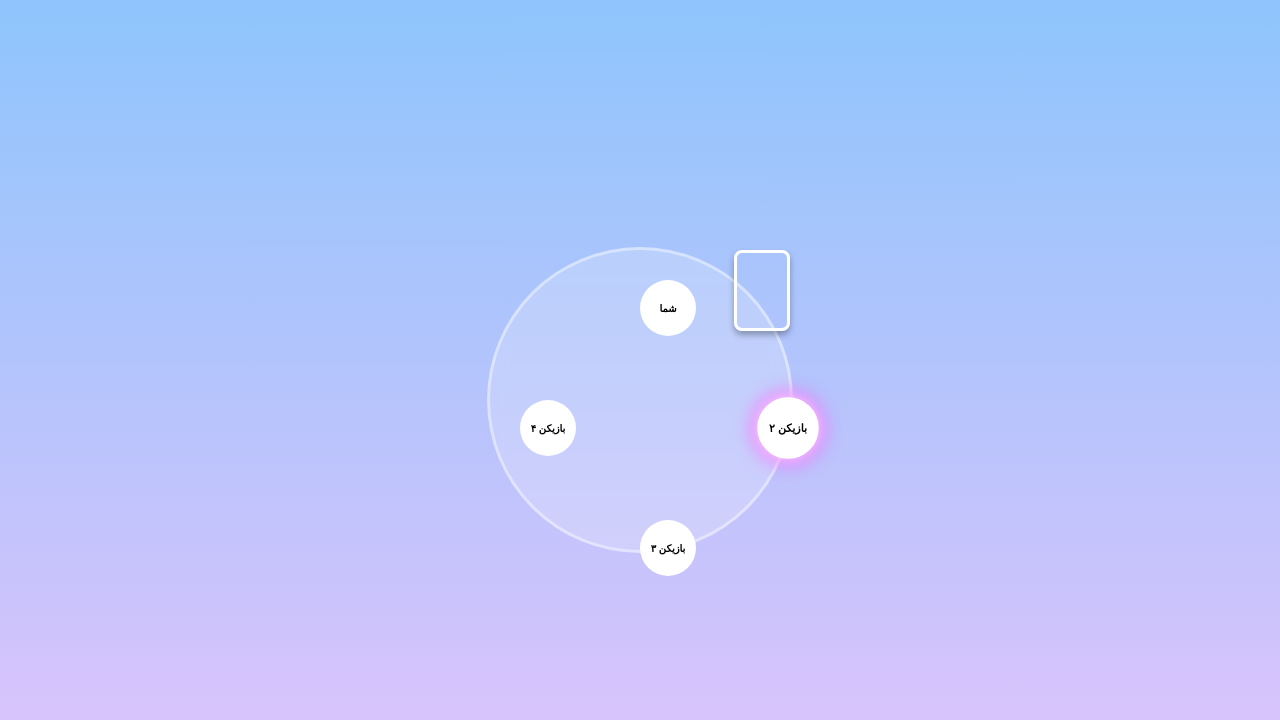
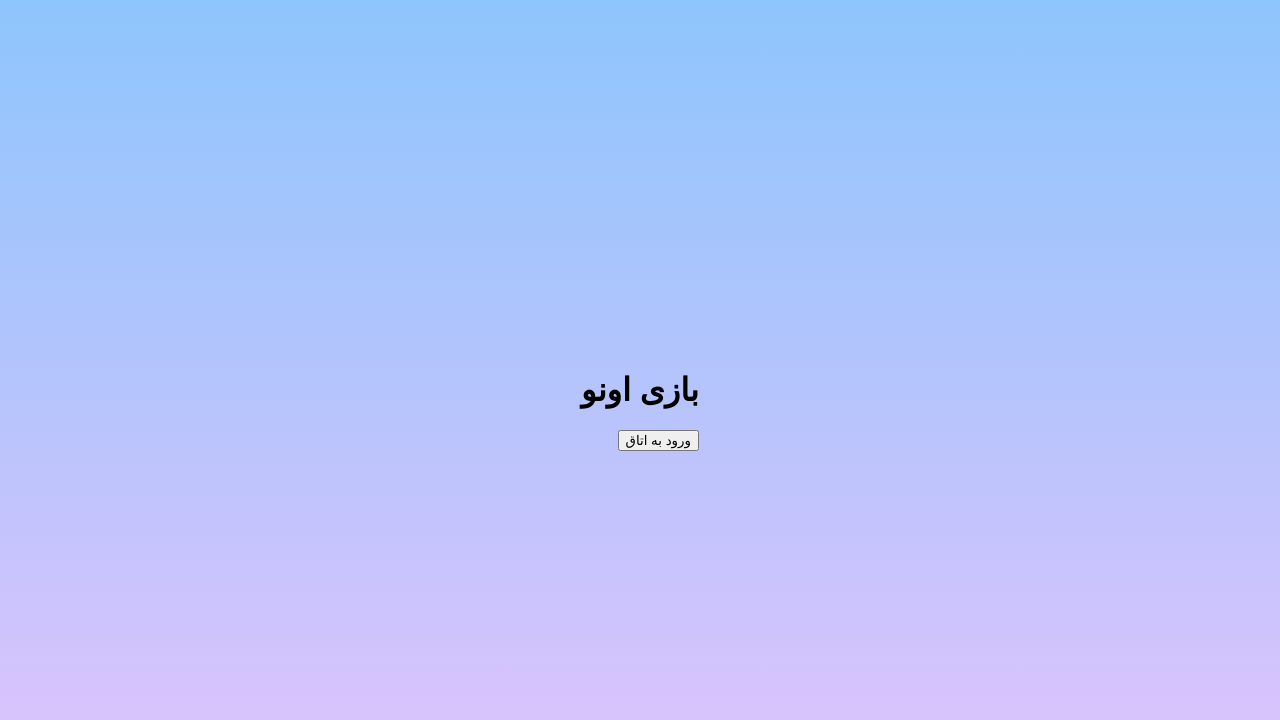
Before and after one commit to ebitiem-oss/Ebi-tiem, a plain HTML site: page index.html in a window 1280 px wide. Drawn offline with Linux system fonts and the light colour scheme.

Commit message:
Update index.html

```diff
--- a/index.html
+++ b/index.html
@@ -8,9 +8,16 @@
 </head>
 <body>
 
-    <div id="game-area">
+    <!-- صفحه ورود به لابی -->
+    <div id="lobby">
+        <h1>بازی اونو</h1>
+        <button onclick="joinGame()" id="join-btn">ورود به اتاق</button>
+    </div>
+
+    <!-- محیط اصلی بازی (مخفی تا قبل از ورود) -->
+    <div id="game-area" style="display: none;">
         <div id="table">
-            <div id="discard-pile" class="card"></div>
+            <div id="discard-pile" class="card">?</div>
             <div id="other-players-container"></div>
         </div>
         <div id="player-hand"></div>
```
